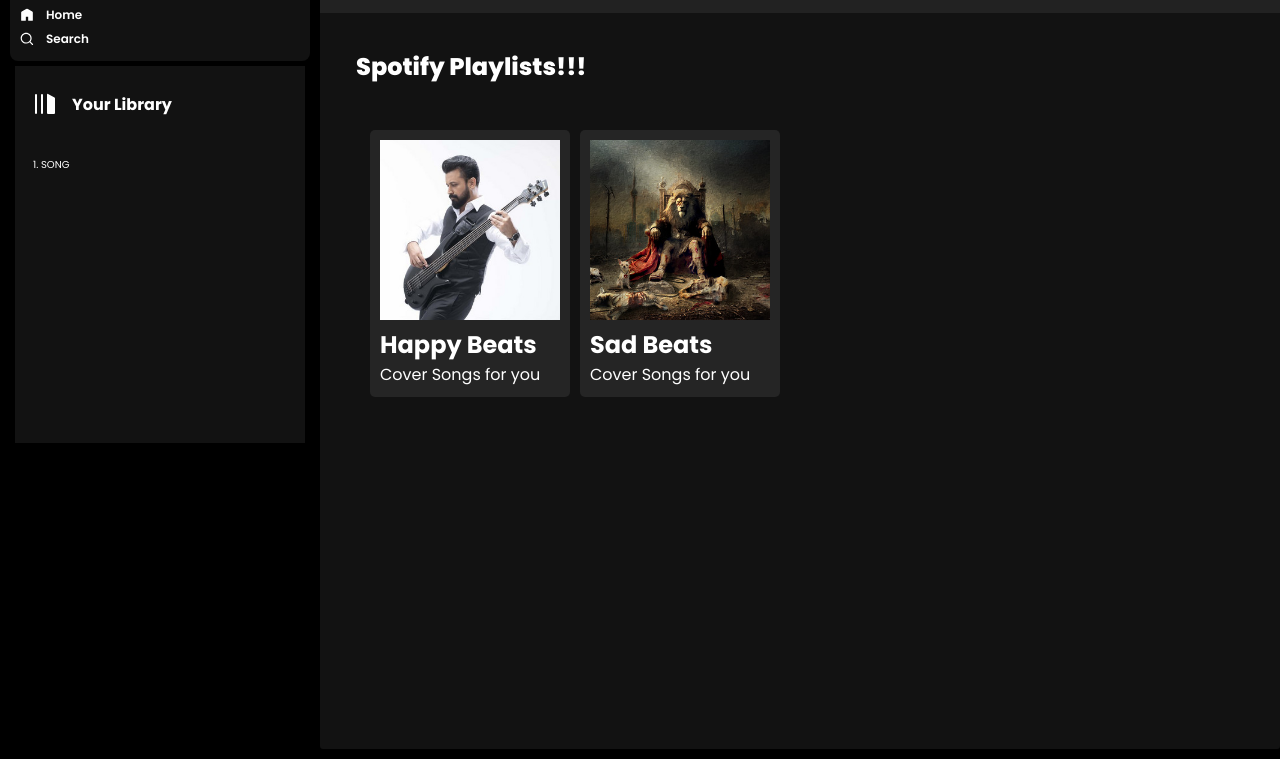
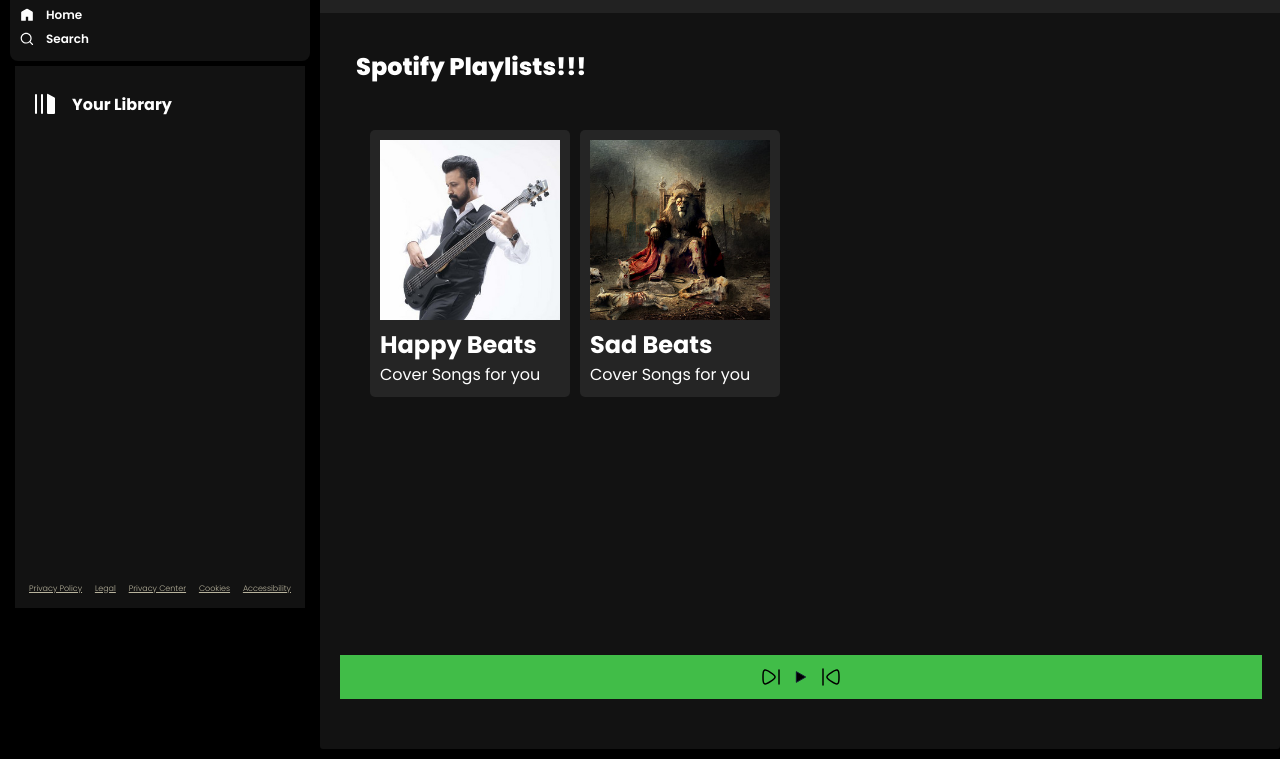
Before and after one commit to ibraahim28/Spotify-Clone, a plain HTML site: page index.html in a window 1280 px wide. Shown: the part 61-820 px from the top of the page. Drawn offline with Linux system fonts and the light colour scheme; no server answers.

Commit message:
Made proper song cards in Library and added a playbar

```diff
--- a/index.html
+++ b/index.html
@@ -32,19 +32,21 @@
             </li>
           </ul>
         </div>
-                                            <!-- Library Section -->
+        <!-- Library Section -->
         <div class="library bg-grey">
           <div class="heading flex items-center">
             <img class="invert" src="/SVG/Library.svg" alt="Library" />
             <h2>Your Library</h2>
           </div>
           <div class="songList">
-            <ul>
-              <li>SONG</li>
-            </ul>
+            <ul></ul>
           </div>
-          <div class="footer">
-
+          <div class="footer flex justify-between items-center">
+            <div><a href="#"></a><span>Privacy Policy</span></div>
+            <div><a href="#"></a><span> Legal</span></div>
+            <div><a href="#"></a><span>Privacy Center</span></div>
+            <div><a href="#"></a><span> Cookies </span></div>
+            <div><a href="#"></a><span> Accessibility</span></div>
           </div>
         </div>
       </div>
@@ -106,6 +108,13 @@
               <p>Cover Songs for you</p>
             </div>
           </div>
+          <div class="playBar flex justify-center items-center">
+            <div class="buttons flex justify-between items-center">
+              <img src="/SVG/next.svg" alt="">
+              <img src="/SVG/play.svg" alt="">
+              <img src="/SVG/previous.svg" alt="">
+            </div>
+          </div>
         </div>
       </div>
     </div>
--- a/spotify.js
+++ b/spotify.js
@@ -1,7 +1,7 @@
-async function getSongs () {
+async function getSongs() {
   let a = await fetch("http://127.0.0.1:5500/songs/");
   let response = await a.text();
-    let div = document.createElement("div")
+  let div = document.createElement("div");
   div.innerHTML = response;
   let as = div.getElementsByTagName("a");
 
@@ -12,22 +12,28 @@
     if (element.href.endsWith(".mp3")) {
       songs.push(element.href.split(`/songs/`)[1]);
     }
-
   }
   return songs;
-
 }
 
-async function main () {
+async function main() {
   let songs = await getSongs();
   console.log(songs);
 
-    let songUL = document.querySelector(".songList").getElementsByTagName("ul")[0]
+  let songUL = document
+    .querySelector(".songList")
+    .getElementsByTagName("ul")[0];
   for (const song of songs) {
-    songUL.innerHTML = songUL.innerHTML + `<li> ${song.replaceAll('%20', " ")} </li>`;
+    songUL.innerHTML =
+      songUL.innerHTML + `<li> <img class="invert" src="/SVG/Music.svg" alt="Music">
+                <div class="info">
+                  <div>${song.replaceAll("%20", " ")}</div>
+                  <div>Ibra</div>
+                </div>
+                <img class="invert" src="/SVG/play.svg" alt="Play"> </li>`;
   }
 
-    var audio = new Audio (songs[0]);
+  var audio = new Audio(songs[0]);
 
   audio.play();
 }
--- a/style.css
+++ b/style.css
@@ -70,12 +70,33 @@
                                     /* Song Cards / Song List */
 
 .songList ul{
-    padding: 16px;
+    height: 440px;
 }
 .songList ul li{
-    padding: 8px 0;
+    display: flex;
+    justify-content: space-between;
+    align-items: center;
+    padding: 8px;
+    margin: 10px 0;
     list-style-type: decimal;
-    font-size: 10px;
+    font-size: 9px;
+    border: 1px solid rgba(241, 220, 127, 0.795);
+    border-radius: 5px;
+}
+.songList ul li .info{
+    width: 150px;
+}
+.info div{
+    margin-top: 4px;
+}
+                                /* Footer Section */
+
+.footer span{
+    font-size: 8px;
+    font-weight: 300;
+    margin: 0 4px;
+    color: rgb(184, 179, 157);
+    text-decoration: underline;
 }
                                     /* Right Section */
 
@@ -184,3 +205,17 @@
     height: auto;
     fill: #000000;
 }
+
+                                        /* PlayBar */
+
+.playBar{
+    padding: 10px;
+    width: 72%;
+    position: fixed;
+    bottom: 40px;
+    background-color: rgb(65, 189, 72);
+}
+
+.playBar .buttons{
+    gap: 10px;
+}
```
Also changed, not shown: SVG/Music.svg (added), SVG/next.svg (added), SVG/previous.svg (added), 7 other files. Lines whose indentation alone changed are shown as unchanged.
